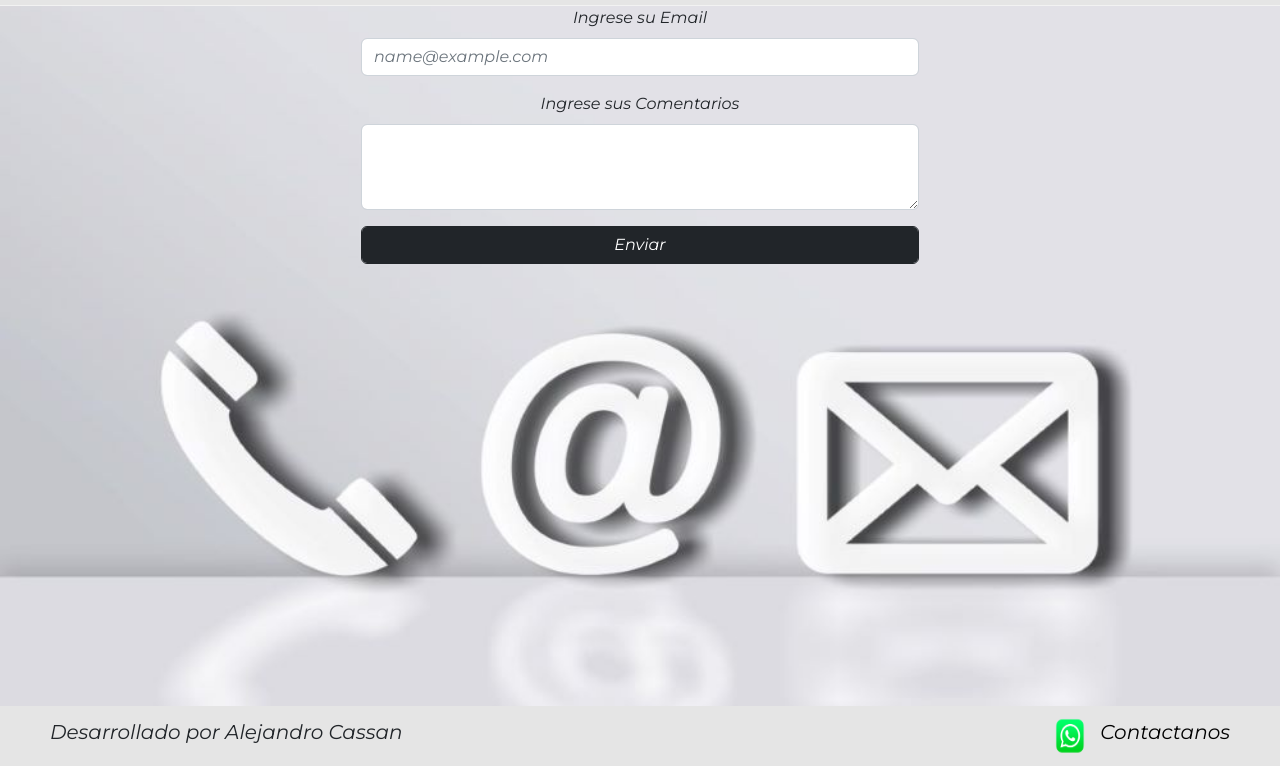
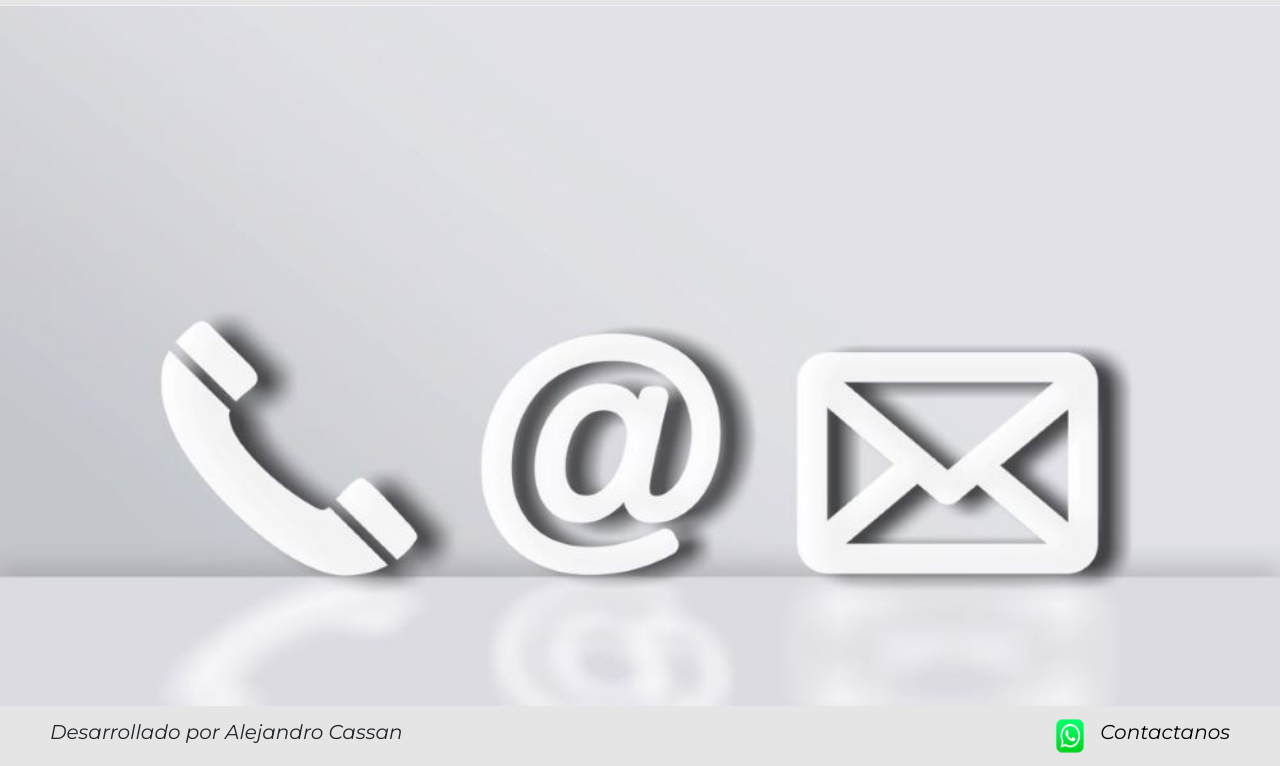
Before and after one commit to Almaylastoscas/Pagina-Almay-Desirner, a plain HTML site: page pages/contacto.html in a window 1280 px wide. Shown: the part 64-830 px from the top of the page. Drawn offline with nearby package versions, Linux system fonts and the light colour scheme.

Commit message:
cambiando pagina contacto

```diff
--- a/pages/contacto.html
+++ b/pages/contacto.html
@@ -67,39 +67,7 @@
       </div>
       <!-----------------------------------------Formulario------------------------------------------------------>
       <!----------------------Aplicado componentes de boostrap y maquetado con flexbox de boostrap----------------->
-      <section class="sectionContacto">
-        <form class="container">
-          <div class="mb-3 d-flex align-items-center flex-column">
-            <label for="exampleFormControlInput1" class="form-label"
-              >Ingrese su Email</label
-            >
-            <input
-              type="email"
-              class="form-control w-50"
-              id="exampleFormControlInput1"
-              placeholder="name@example.com"
-            />
-          </div>
-          <div class="mb-3 d-flex align-items-center flex-column">
-            <label for="exampleFormControlTextarea1" class="form-label"
-              >Ingrese sus Comentarios</label
-            >
-            <textarea
-              class="form-control w-50"
-              id="exampleFormControlTextarea1"
-              rows="3"
-            ></textarea>
-          </div>
-          <div class="d-flex align-items-center flex-column">
-            <button
-              type="submit"
-              class="botonContacto btn btn-dark align-items-center form-control w-50"
-            >
-              Enviar
-            </button>
-          </div>
-        </form>
-      </section>
+      <section class="sectionContacto"></section>
       <!---------------------------Footer agregar iconos ms adelante--------------------------------------------->
       <footer class="footer margen-interno">
         <nav class="pie">
```
